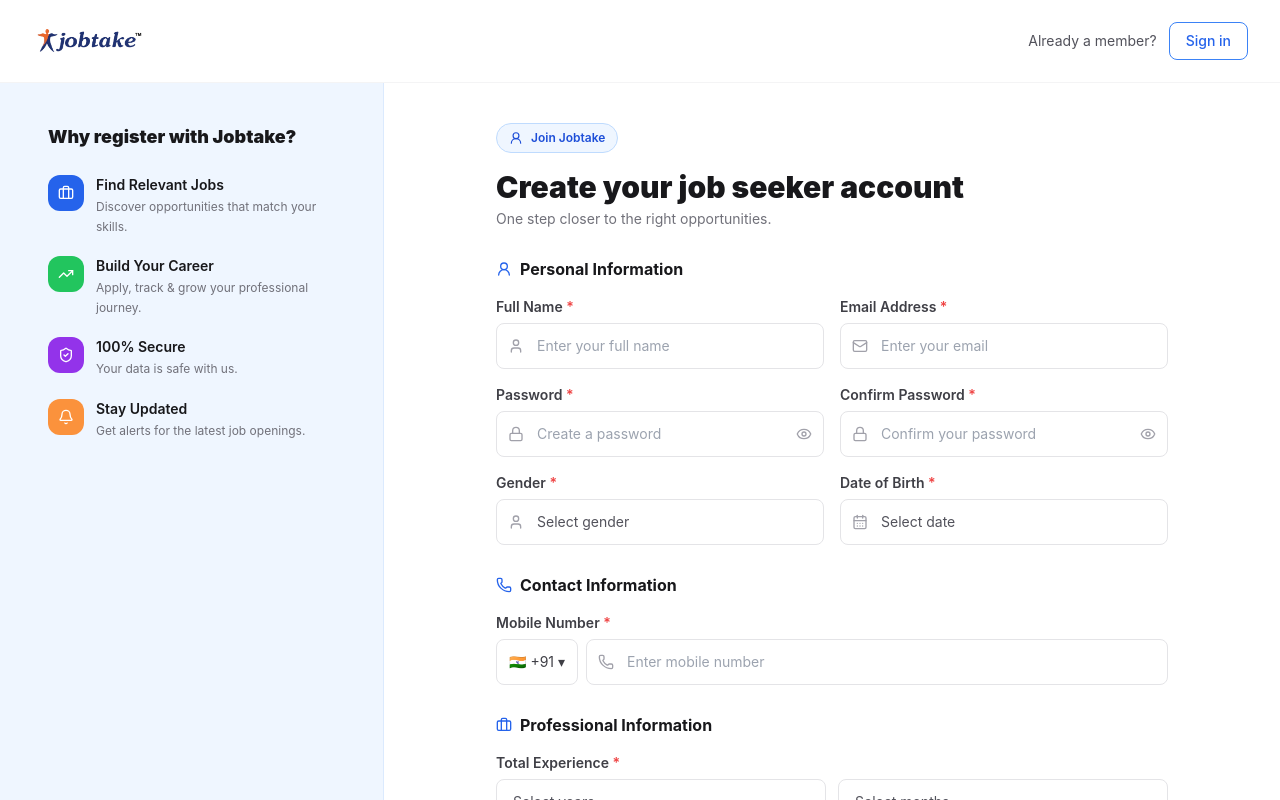
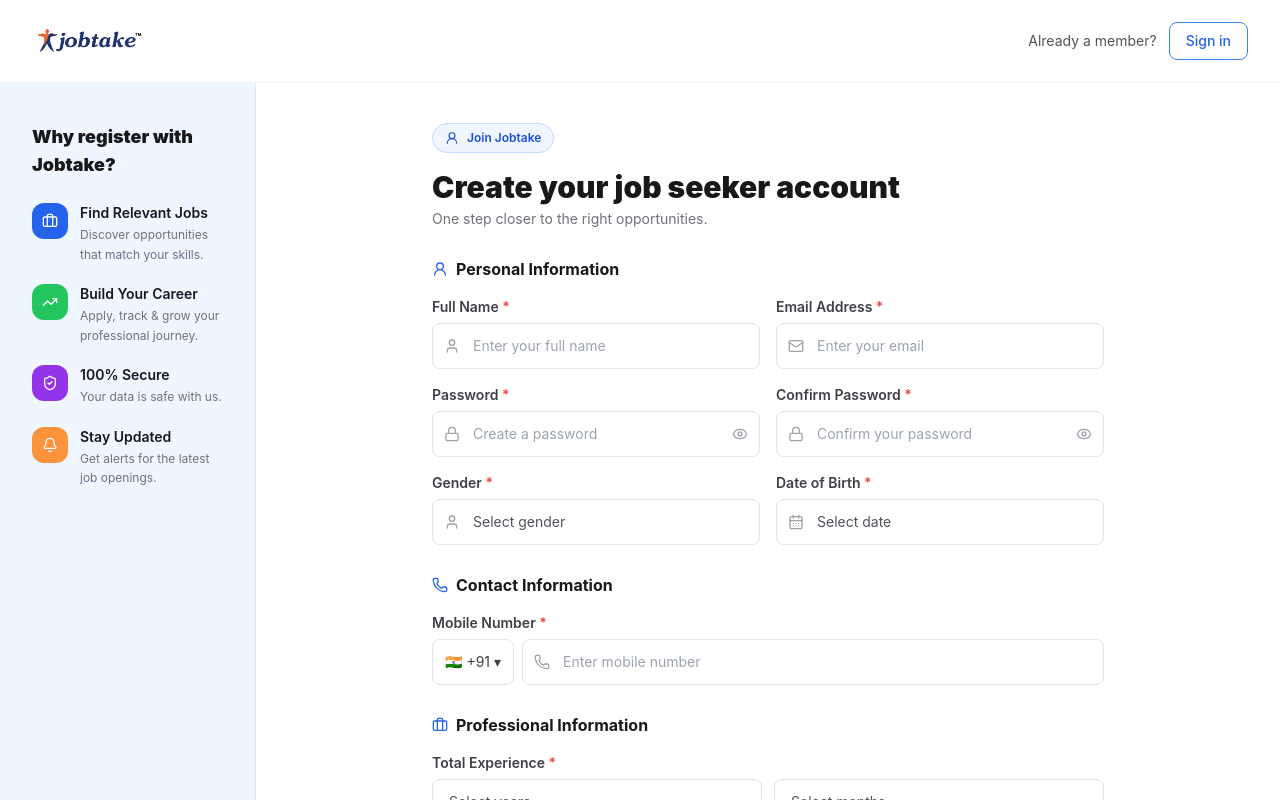
Before and after one commit to danishlone397-stellarit/Jobtake_Final, a Next.js app in the folder frontend/: page /signup in a window 1280 px wide. Shown: the top 800 px of the page. Built offline with nearby package versions, Linux system fonts and the light colour scheme; a web font is replaced by a local one.

Commit message:
change tha login

```diff
--- a/frontend/src/app/(auth)/signup/page.tsx
+++ b/frontend/src/app/(auth)/signup/page.tsx
@@ -318,7 +318,7 @@ function CandidateSignupForm() {
 
       <div className="flex flex-1">
         {/* Left — Why register */}
-        <aside className="hidden lg:flex flex-col justify-between px-12 py-10 w-80 xl:w-96 bg-blue-50 border-r border-blue-100 shrink-0">
+        <aside className="hidden lg:flex flex-col justify-between px-8 py-10 w-64 bg-blue-50 border-r border-blue-100 shrink-0">
           <div>
             <h3 className="font-black text-zinc-900 text-lg mb-6">Why register with Jobtake?</h3>
             <div className="space-y-5">
--- a/frontend/src/app/employers/login/page.tsx
+++ b/frontend/src/app/employers/login/page.tsx
@@ -27,7 +27,7 @@ export default function EmployerLoginPage() {
       });
       const data = await res.json();
       if (!res.ok) { setError(data.error || "Login failed"); setLoading(false); return; }
-      router.push("/employer"); router.refresh();
+      router.push("/employer/post-job"); router.refresh();
     } catch {
       setError("Network error"); setLoading(false);
     }
--- a/frontend/src/components/home/Hero.tsx
+++ b/frontend/src/components/home/Hero.tsx
@@ -240,7 +240,7 @@ export default function Hero({ totalJobs }: { totalJobs: number }) {
         </button>
          <button
           type="button"
-          onClick={() => router.push("/employers/post-job")}
+          onClick={() => router.push("/employers/login")}
           className="inline-flex items-center justify-center gap-2 rounded-lg bg-orange-600 px-4 py-2.5 text-[13px] font-semibold text-white shadow-md shadow-orange-600/20 transition hover:bg-orange-700"
         >
           Post a Job <ArrowUpRight className="h-3.5 w-3.5" />
```
